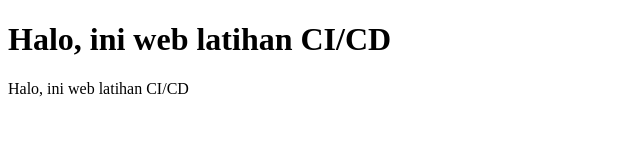
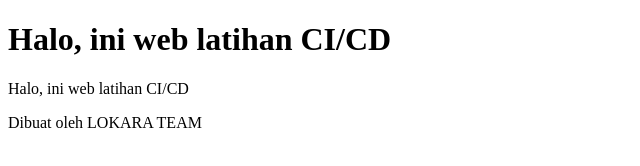
Before and after one commit to Alice09999/CI-CD-pipeline, a plain HTML site: page public/index.html in a window 1280 px wide. Shown: the whole page, without its empty margins (0-640 px from the left). Drawn offline with Linux system fonts and the light colour scheme.

Commit message:
Add footer to index.html

```diff
--- a/public/index.html
+++ b/public/index.html
@@ -7,4 +7,6 @@
  <h1>Halo, ini web latihan CI/CD</h1>
  <p>Halo, ini web latihan CI/CD</p>
 </body>
+<footer>Dibuat oleh LOKARA TEAM</footer>
+
 </html>
```
